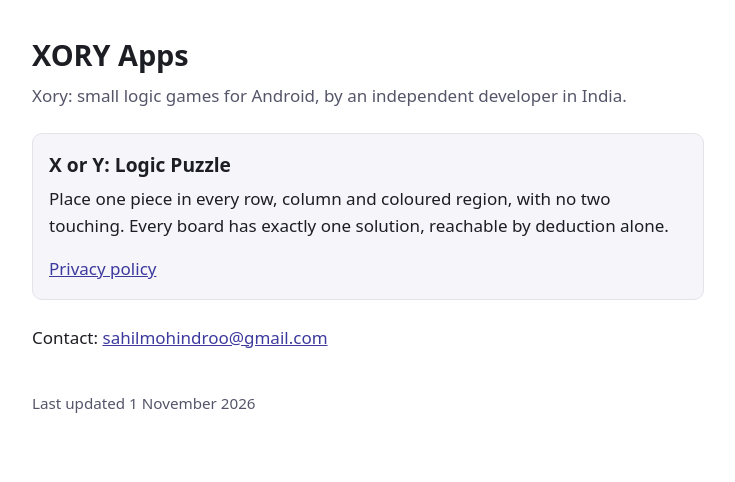
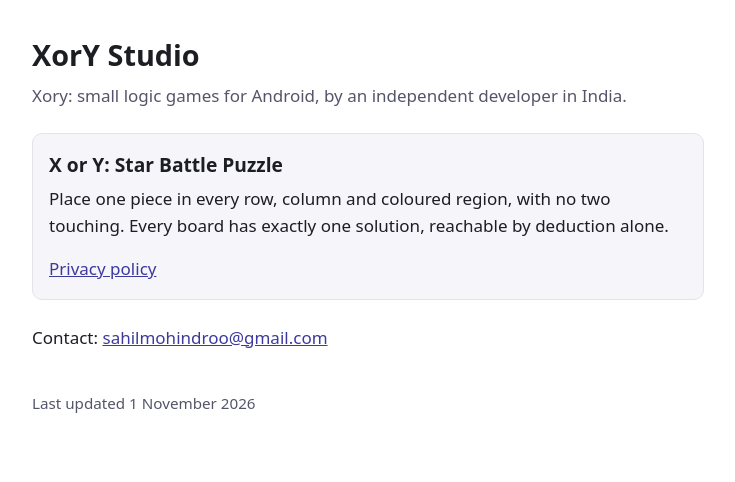
Before and after one commit to sahilmohindroo/xory, a plain HTML site: page index.html in a window 1280 px wide. Shown: the whole page, without its empty margins (272-1007 px from the left). Drawn offline with Linux system fonts and the light colour scheme.

Commit message:
XorY Studio: index.html (developer name approved on Play; Star Battle title; Play ratings section)

```diff
--- a/index.html
+++ b/index.html
@@ -3,8 +3,8 @@
 <head>
 <meta charset="utf-8">
 <meta name="viewport" content="width=device-width, initial-scale=1">
-<title>XORY Apps</title>
-<meta name="description" content="XORY Apps (Xory): small logic games for Android.">
+<title>XorY Studio</title>
+<meta name="description" content="XorY Studio: small logic games for Android.">
 <link rel="canonical" href="https://sahilmohindroo.github.io/xory/">
 <style>
   :root {
@@ -35,11 +35,11 @@
 </head>
 <body>
 <main>
-<h1>XORY Apps</h1>
+<h1>XorY Studio</h1>
 <p class="dim">Xory: small logic games for Android, by an independent developer in India.</p>
 
 <section class="game">
-<h2>X or Y: Logic Puzzle</h2>
+<h2>X or Y: Star Battle Puzzle</h2>
 <p>Place one piece in every row, column and coloured region, with no two touching. Every board has
 exactly one solution, reachable by deduction alone.</p>
 <p><a href="x-or-y/privacy.html">Privacy policy</a></p>
```
